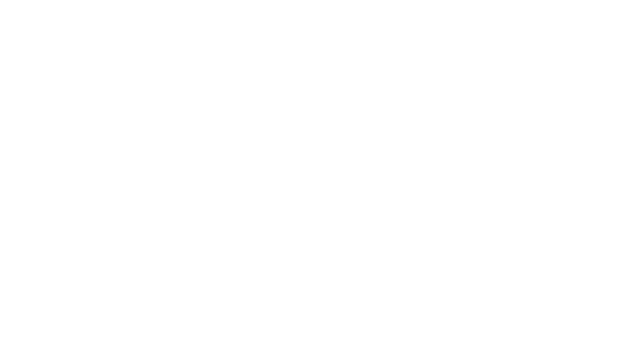
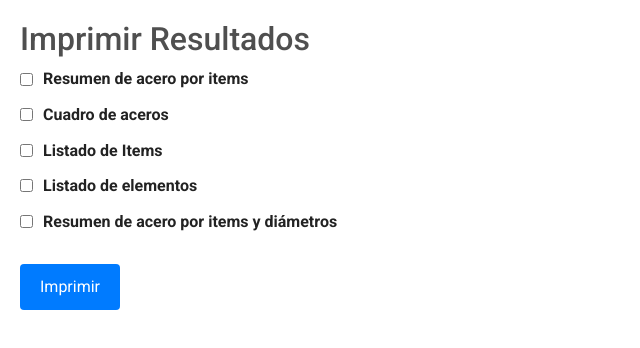
Before and after one commit to AndresOnate/AmounTI-FrontEnd, a React (Vite) app: page /resultsattributes in a window 1280 px wide. Before the commit this address had no page. Shown: the top 348 px of the page, without its empty margins (0-640 px from the left). Built offline with nearby package versions, Linux system fonts and the light colour scheme.

Commit message:
Arreglos css

```diff
--- a/src/App.jsx
+++ b/src/App.jsx
@@ -11,6 +11,7 @@ import ListElements from './components/ListElements'
 import ListItems from './components/ListItems'
 import ViewElements from './components/ViewElements'
 import ViewItems from './components/ViewItems'
+import ResultsAttributes from './components/ResultsAttributes'
 
 function App() {
   const [token, setToken] = useState(null);
@@ -32,6 +33,7 @@ function App() {
           <Route path="/listitems" element={<ListItems />} />
           <Route path="/viewelements" element={<ViewElements />} />
           <Route path="/viewitems" element={<ViewItems />} />
+          <Route path="/resultsattributes" element={<ResultsAttributes />} />
         </Routes>
       </BrowserRouter>
     </AmounTIContext.Provider>
--- a/src/components/ListElements.jsx
+++ b/src/components/ListElements.jsx
@@ -66,6 +66,11 @@ function ListElements() {
             if (response.ok) {
                 const data = await response.json();
                 console.log(data);
+
+                // Limpiar los inputs
+                setNameElement(""); // Limpiar el input de nombre del elemento
+                setLongitudinalItems([]); // Limpiar los elementos longitudinales
+                setFlejeItems([]); // Limpiar los elementos de fleje
             }
         } catch (error) {
             // Handle network or other errors
--- a/src/components/ListItems.jsx
+++ b/src/components/ListItems.jsx
@@ -20,7 +20,7 @@ function ListItems() {
     const addLongitudinalItem = () => {
         setLongitudinalItems([
             ...longitudinalItems,
-            { cantidad: '', calibre: '', longitud: '', tipo: '' },
+            { cantidad: '', calibre: '', longitud: '' }, // Removed 'tipo' since it's not present in the inputs
         ]);
     };
 
@@ -30,7 +30,7 @@ function ListItems() {
         setLongitudinalItems(updatedItems);
     };
 
-    const handleAddItems = async (index) => {
+    const handleAddItems = async () => {
         try {
             const decodedToken = jwtDecode(token);
             const userId = decodedToken.sub;
@@ -47,6 +47,11 @@ function ListItems() {
             if (response.ok) {
                 const data = await response.json();
                 console.log(data);
+
+                // Limpiar los inputs
+                setNameItem(""); // Limpiar el input de nombre del item
+                setCantidadItem(""); // Limpiar el input de cantidad del item
+                setLongitudinalItems([]); // Limpiar los elementos longitudinales
             }
         } catch (error) {
             // Handle network or other errors
--- a/src/components/ProjectOptions.jsx
+++ b/src/components/ProjectOptions.jsx
@@ -25,7 +25,7 @@ const ProjectOptions = ({ }) => {
     };
 
     const handlePrintResults = () => {
-        navigate('/listelements',  { state: { project } });
+        navigate('/resultsattributes',  { state: { project } });
     };
 
     const token = localStorage.getItem('token');
--- /dev/null
+++ b/src/components/ResultsAttributes.jsx
@@ -0,0 +1,42 @@
+import React, { useState } from 'react';
+import '../css/ResultsAttributes.css';
+
+const ResultsAttributes = () => {
+  const [showPopup, setShowPopup] = useState(false);
+
+  const attributes = [
+    { label: 'Resumen de acero por items', value: 'resumenAceroItems' },
+    { label: 'Cuadro de aceros', value: 'cuadroAceros' },
+    { label: 'Listado de Items', value: 'listadoItems' },
+    { label: 'Listado de elementos', value: 'listadoElementos' },
+    { label: 'Resumen de acero por items y diámetros', value: 'resumenAceroItemsDiametros' },
+  ];
+
+  const handlePrint = () => {
+    setShowPopup(true);
+    // Simular el proceso de generación del documento
+    setTimeout(() => {
+      setShowPopup(false);
+    }, 2000); // Esto simula un retraso de 2 segundos antes de que se cierre el popup
+  };
+
+  return (
+    <div className="results-attributes">
+      <h2>Imprimir Resultados</h2>
+      {attributes.map((attribute, index) => (
+        <div key={index} className="attribute">
+          <input type="checkbox" id={attribute.value} />
+          <label htmlFor={attribute.value}>{attribute.label}</label>
+        </div>
+      ))}
+      <button onClick={handlePrint}>Imprimir</button>
+      {showPopup && (
+        <div className="popup">
+          <p>El documento se generó de manera exitosa</p>
+        </div>
+      )}
+    </div>
+  );
+};
+
+export default ResultsAttributes;
--- /dev/null
+++ b/src/css/ResultsAttributes.css
@@ -0,0 +1,89 @@
+.results-attributes {
+    display: flex;
+    flex-direction: column;
+    align-items: center;
+    padding: 20px;
+  }
+
+  .attribute {
+    margin-bottom: 10px;
+  }
+
+  .attribute input[type="checkbox"] {
+    margin-right: 10px;
+  }
+
+  .attribute label {
+    font-weight: bold;
+  }
+
+  button {
+    margin-top: 20px;
+    padding: 10px 20px;
+    border: none;
+    border-radius: 5px;
+    background-color: #4CAF50;
+    color: #fff;
+    cursor: pointer;
+  }
+
+  button:hover {
+    background-color: #3e8e41;
+  }
+
+  .results-attributes {
+    display: flex;
+    flex-direction: column;
+    align-items: flex-start;
+    padding: 20px;
+}
+
+.results-attributes h2 {
+    text-align: left;
+}
+
+.attribute {
+    display: flex;
+    align-items: center;
+    margin-bottom: 10px;
+}
+
+.attribute input[type="checkbox"] {
+    margin-right: 10px;
+}
+
+.attribute label {
+    margin: 0;
+    font-size: 16px;
+}
+
+.results-attributes button {
+    margin-top: 20px;
+    padding: 10px 20px;
+    border: none;
+    border-radius: 4px;
+    background-color: #007bff;
+    color: white;
+    cursor: pointer;
+}
+
+.results-attributes button + button {
+    margin-left: 10px;
+}
+
+.results-attributes button:hover {
+    background-color: #0056b3;
+}
+
+.popup {
+    position: fixed;
+    top: 50%;
+    left: 50%;
+    transform: translate(-50%, -50%);
+    background-color: rgb(250, 250, 250);
+    border: 1px solid #ccc;
+    border-radius: 5px;
+    padding: 20px;
+    box-shadow: 0 0 10px rgba(0, 0, 0, 0.2);
+    z-index: 9999;
+  }
```
